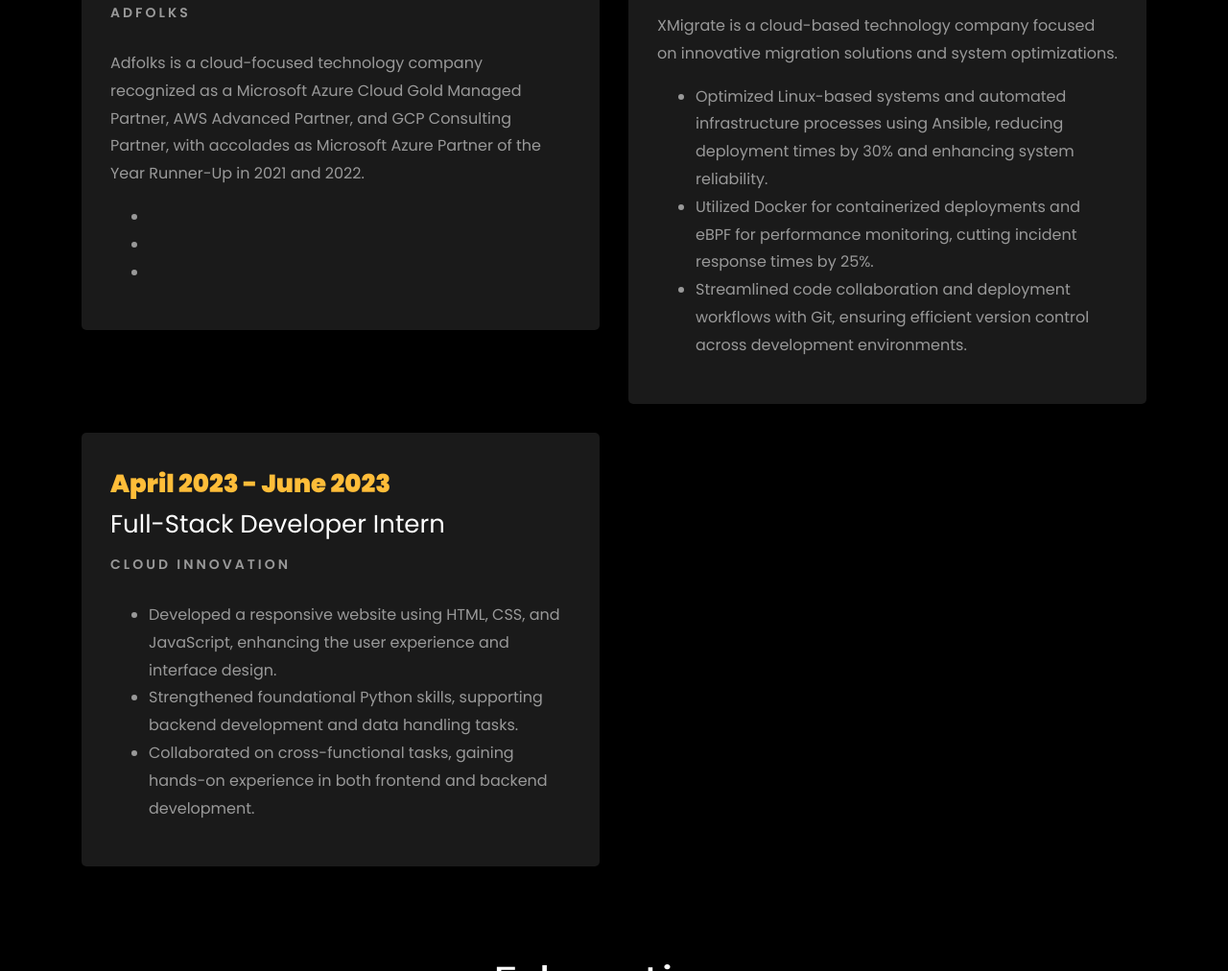
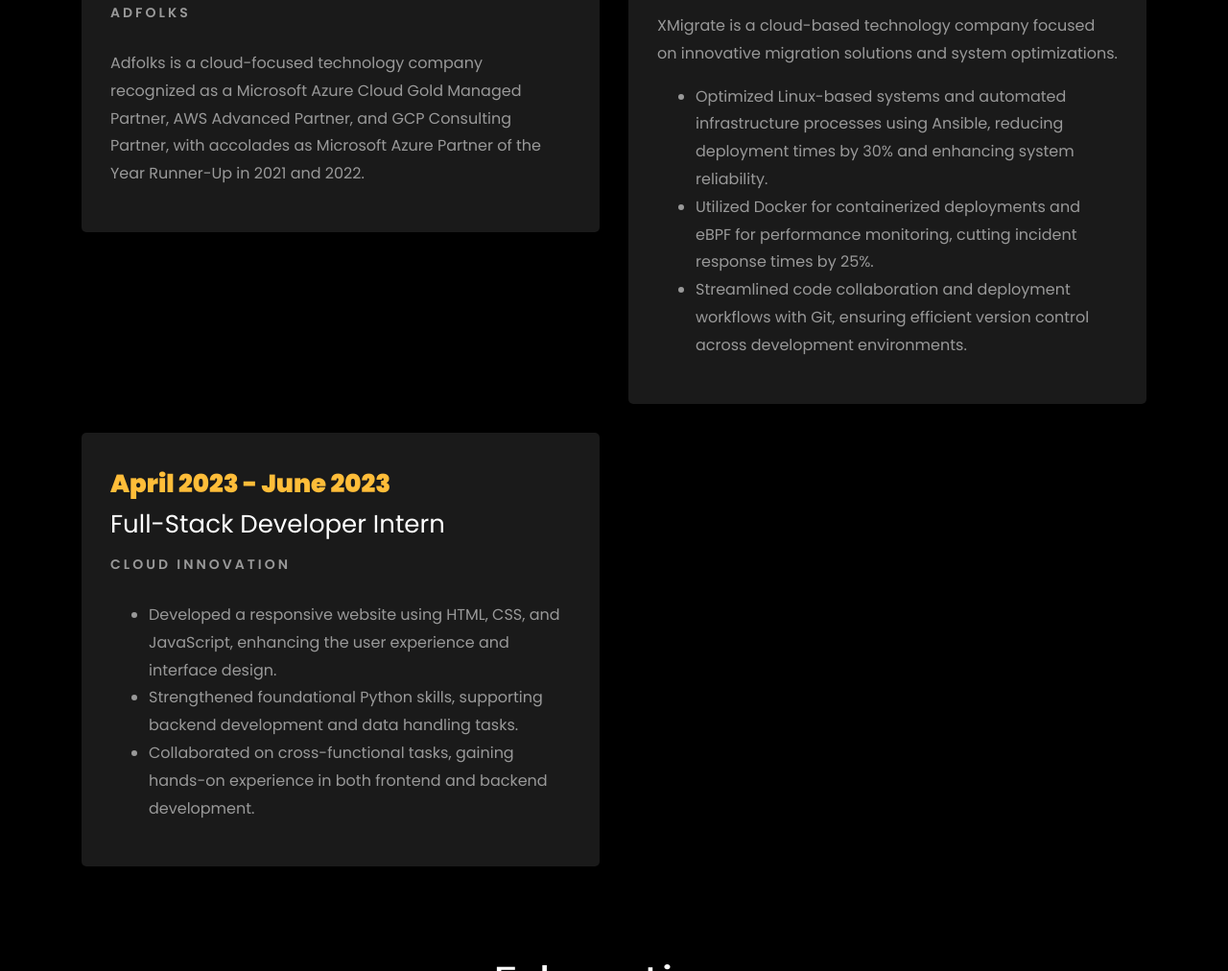
Before and after one commit to Deepasunny/Deepwave, a plain HTML site: page index.html in a window 1280 px wide. Shown: the part 2298-3310 px from the top of the page at 96% size. Drawn offline with Linux system fonts and the light colour scheme; files whose address does not match are found by name.

Commit message:
"Removed empty unordered list from job description in index.html"

```diff
--- a/index.html
+++ b/index.html
@@ -326,10 +326,7 @@
 					<span class="position">Adfolks</span>
 					<p class="mt-4">Adfolks is a cloud-focused technology company recognized as a Microsoft Azure Cloud Gold Managed Partner, AWS Advanced Partner, and GCP Consulting Partner, with accolades as Microsoft Azure Partner of the Year Runner-Up in 2021 and 2022.
 						<ul>
-							<li>
-							</li>
-							<li></li>
-							<li></li>
+
 						</ul>
 					</p>
 				</div>
```
